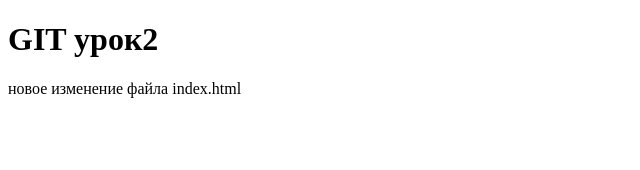
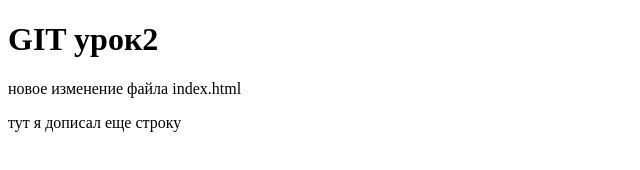
Before and after one commit to MotoEvgenevich/test, a plain HTML site: page index.html in a window 1280 px wide. Shown: the whole page, without its empty margins (0-640 px from the left). Drawn offline with Linux system fonts and the light colour scheme.

Commit message:
two commit

```diff
--- a/index.html
+++ b/index.html
@@ -9,6 +9,6 @@
 
 <h1>GIT урок2</h1>
 <p>новое изменение файла index.html</p>
-
+<p>тут я дописал еще строку</p>
 </body>
 </html>
```
